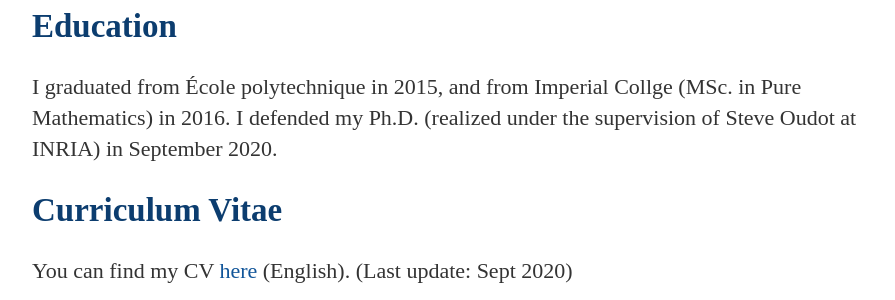
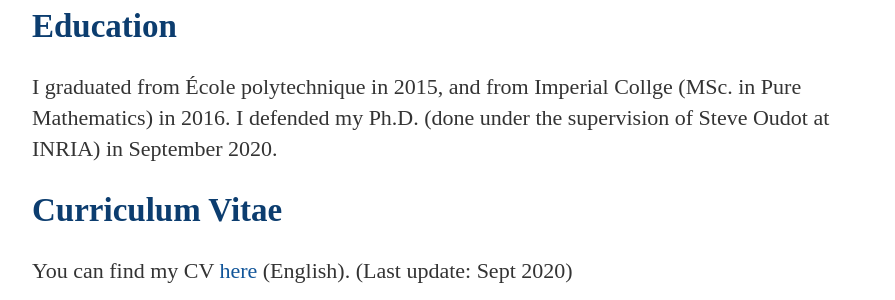
Before and after one commit to nberkouk/nberkouk.github.io, a Jekyll site: the page curriculum.html, which Jekyll copies as it is, in a window 1280 px wide. Shown: the part 296-596 px from the top of the page, without its empty margins (192-1087 px from the left). Built offline with Jekyll 4.4.1, drawn with Linux system fonts in a browser that asks for light colours; some of the changed lines change nothing that is shown.

Commit message:
minor fix

```diff
--- a/curriculum.html
+++ b/curriculum.html
@@ -26,7 +26,7 @@
 		<div class="container">
 
 		<h2>Education</h2>
-<p>I graduated from École polytechnique in 2015, and from Imperial Collge (MSc. in Pure Mathematics) in 2016. I defended my Ph.D. (realized under the supervision of Steve Oudot at INRIA) in September 2020.</p>
+<p>I graduated from École polytechnique in 2015, and from Imperial Collge (MSc. in Pure Mathematics) in 2016. I defended my Ph.D. (done under the supervision of Steve Oudot at INRIA) in September 2020.</p>
 
 <h2>Curriculum Vitae</h2>
 <p>You can find my CV <a href="CV_Recherche_Anglais.pdf">here</a> (English). (Last update: Sept 2020)</p>
@@ -34,12 +34,11 @@
 
 		</div><!-- /.container -->
 		<hr>
-		<footer>
-    		<ul>
-        		<li><a href="mailto:theo.lacombe@inria.fr">email</a></li>
-        		<li><a href="https://github.com/tlacombe">github</a></li>
-			<li><a href="https://scholar.google.fr/citations?user=e9Xx4ZEAAAAJ&hl=fr">Gscholar</a></li>
-			</ul>
-		</footer>
-	</body>
+    <footer>
+        <ul>
+            <li><a href="mailto:nicolas.berkouk@epfl.ch">email</a></li>
+            <li><a href="https://github.com/nberkouk">github</a></li>
+      <li><a href="https://scholar.google.fr/citations?user=nxkO-kIAAAAJ&hl=fr">Gscholar</a></li>
+      </ul>
+    </footer>
 </html>
```
